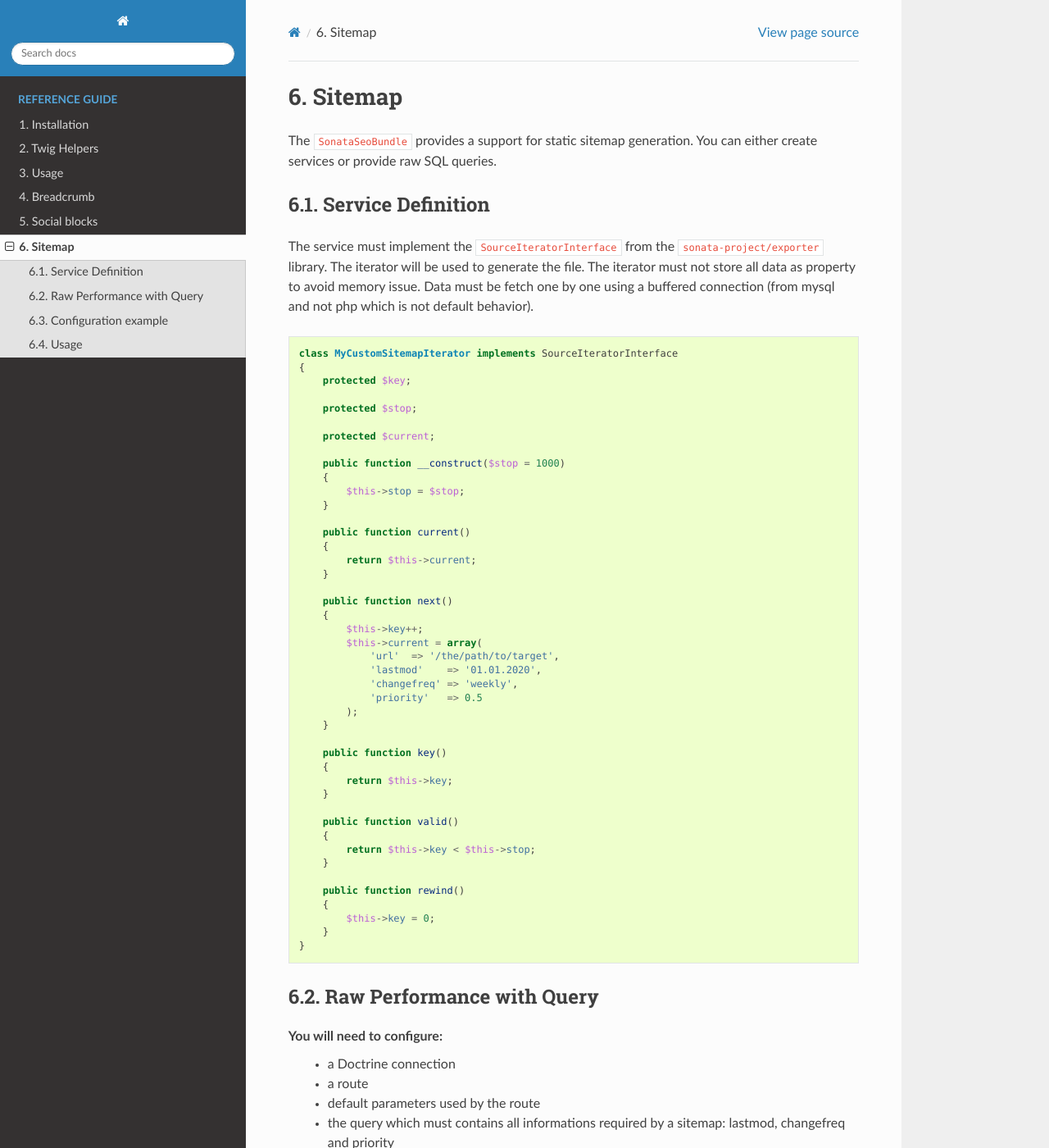
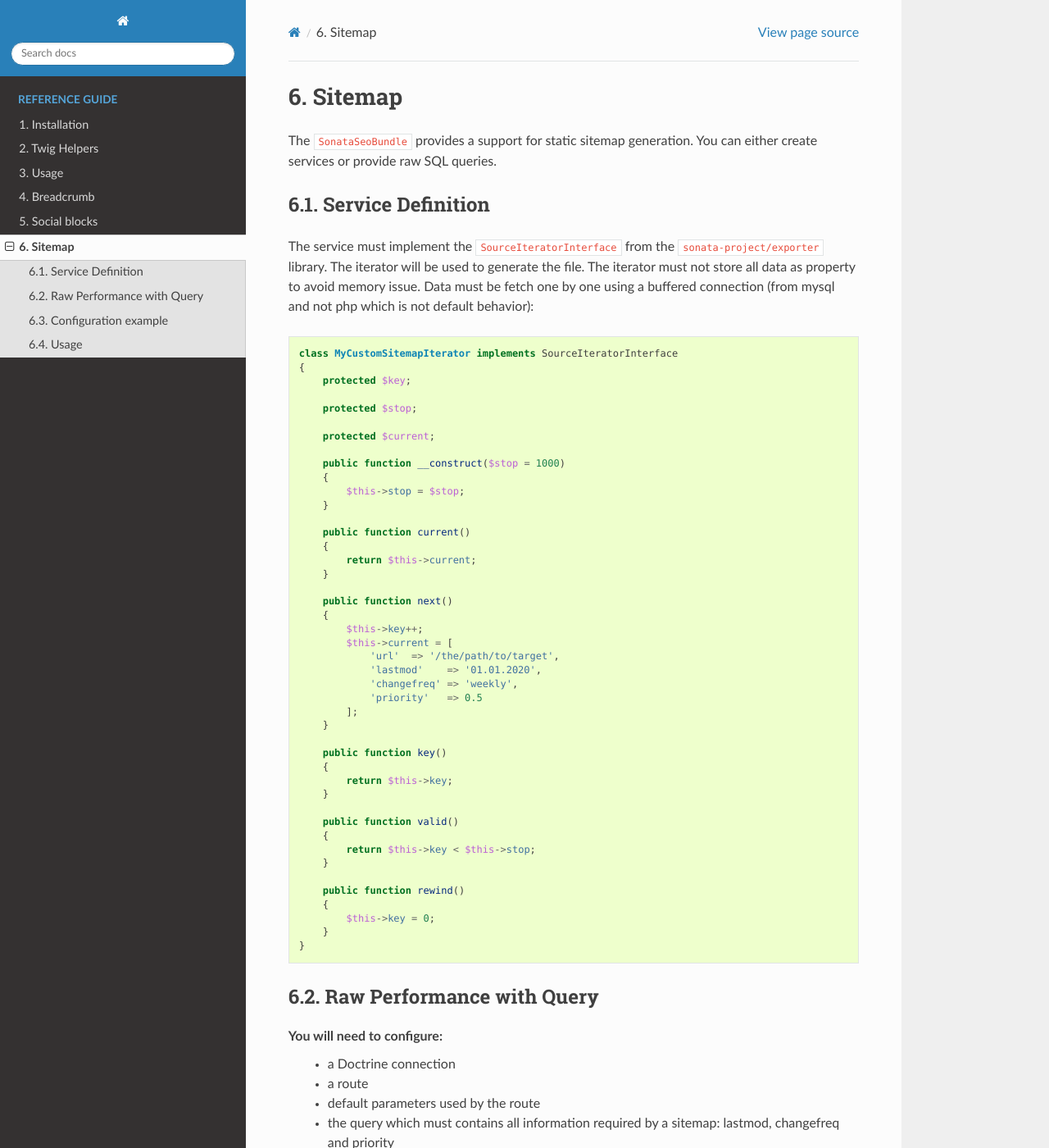
Before and after one commit to sonata-project/SonataSeoBundle, a Sphinx documentation site: the page built from docs/reference/sitemap.rst, in a window 1280 px wide and 1400 px high. Shown: the whole window at 82% size. Built offline with Sphinx 7.4.7 and the Read the Docs theme 2.0.0, drawn with Linux system fonts in a browser that asks for light colours.

Commit message:
Fix docs

```diff
--- a/docs/reference/sitemap.rst
+++ b/docs/reference/sitemap.rst
@@ -1,14 +1,17 @@
 Sitemap
 =======
 
-The ``SonataSeoBundle`` provides a support for static sitemap generation. You can either create services or provide raw SQL queries.
+The ``SonataSeoBundle`` provides a support for static sitemap generation.
+You can either create services or provide raw SQL queries.
 
 Service Definition
 ------------------
 
-The service must implement the ``SourceIteratorInterface`` from the ``sonata-project/exporter`` library. The iterator will be used to generate the file. The iterator must not store all data as property to avoid memory issue. Data must be fetch one by one using a buffered connection (from mysql and not php which is not default behavior).
-
-.. code-block:: php
+The service must implement the ``SourceIteratorInterface`` from the
+``sonata-project/exporter`` library. The iterator will be used to generate
+the file. The iterator must not store all data as property to avoid memory issue.
+Data must be fetch one by one using a buffered connection (from mysql and not
+php which is not default behavior)::
 
     class MyCustomSitemapIterator implements SourceIteratorInterface
     {
@@ -31,12 +34,12 @@
         public function next()
         {
             $this->key++;
-            $this->current = array(
+            $this->current = [
                 'url'  => '/the/path/to/target',
                 'lastmod'    => '01.01.2020',
                 'changefreq' => 'weekly',
                 'priority'   => 0.5
-            );
+            ];
         }
 
         public function key()
@@ -62,7 +65,7 @@
  - a Doctrine connection
  - a route
  - default parameters used by the route
- - the query which must contains all informations required by a sitemap: lastmod, changefreq and priority
+ - the query which must contains all information required by a sitemap: lastmod, changefreq and priority
 
 The url is generated by using ``route`` and ``parameters`` settings.
 
--- a/docs/reference/social_blocks.rst
+++ b/docs/reference/social_blocks.rst
@@ -4,7 +4,7 @@
 You can use social blocks by adding them in your config. You must install ``SonataBlockBundle``
 as it is required to render block services.
 
-.. code-block:: jinja
+.. code-block:: twig
 
     # config/packages/sonata_block.yaml
 
@@ -28,7 +28,7 @@
 These blocks render the correct HTML code to display social widgets but you need to include
 the related SDK in your main layout. You can include them by including these templates:
 
-.. code-block:: jinja
+.. code-block:: twig
 
     {% include '@SonataSeo/Block/_facebook_sdk.html.twig' %}
 
--- a/docs/reference/usage.rst
+++ b/docs/reference/usage.rst
@@ -48,7 +48,7 @@
 
 These values can be used inside a twig template.
 
-.. code-block:: html+jinja
+.. code-block:: html+twig
 
     <!DOCTYPE html>
     <html {{ sonata_seo_html_attributes() }}>
```
Also changed, not shown: docs/reference/breadcrumb.rst (+4 -4 lines), docs/reference/twig_helpers.rst (+9 -9 lines).
